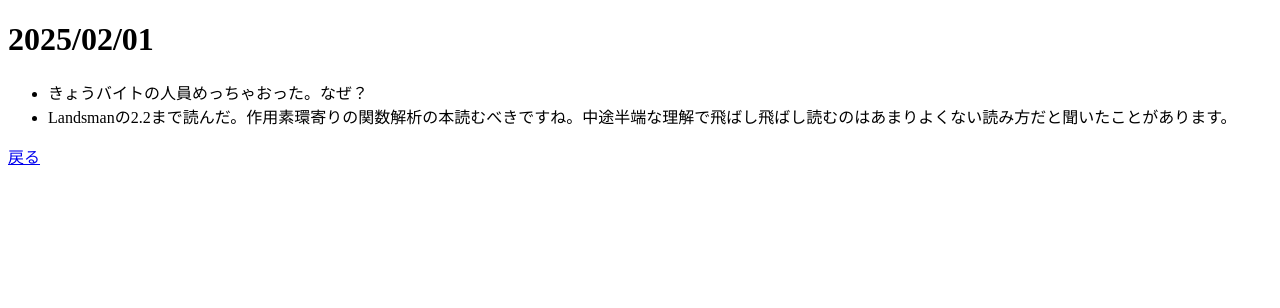
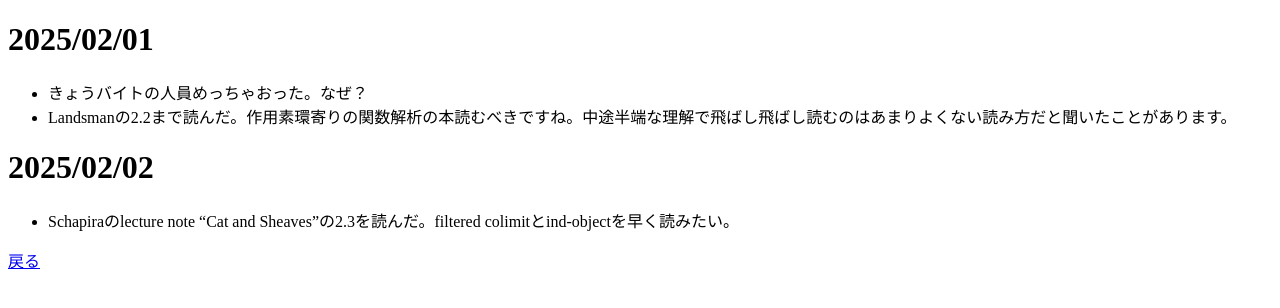
Before and after one commit to McMoscovium/mcmoscovium.github.io, a Jekyll site: the page built from diary/2025-02/index.md, in a window 1280 px wide. Shown: the top 308 px of the page. Built offline with Jekyll 4.4.1, drawn with Linux system fonts in a browser that asks for light colours; our own code applies the rules of GitHub Pages for plain Markdown files.

Commit message:
Update index.md

```diff
--- a/diary/2025-02/index.md
+++ b/diary/2025-02/index.md
@@ -1,3 +1,6 @@
 # 2025/02/01
 - きょうバイトの人員めっちゃおった。なぜ？
 - Landsmanの2.2まで読んだ。作用素環寄りの関数解析の本読むべきですね。中途半端な理解で飛ばし飛ばし読むのはあまりよくない読み方だと聞いたことがあります。
+
+# 2025/02/02
+- Schapiraのlecture note "Cat and Sheaves"の2.3を読んだ。filtered colimitとind-objectを早く読みたい。
```
